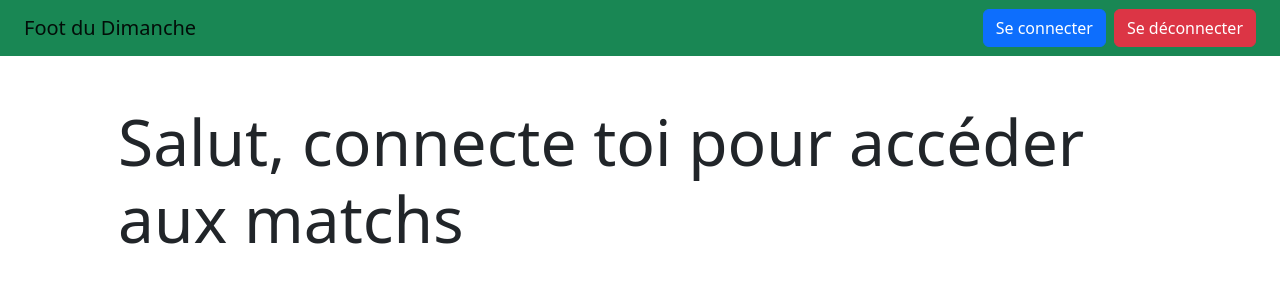
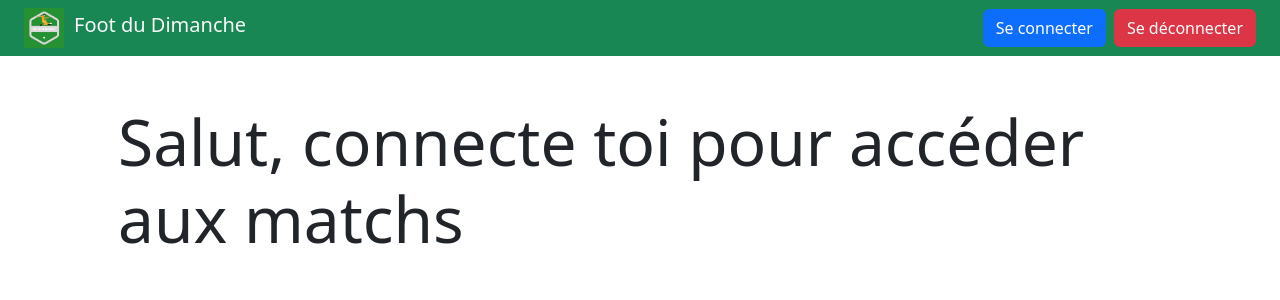
Before and after one commit to GitHub038/FootDuDimancheWeb, a React (Create React App) app: page / in a window 1280 px wide. Shown: the top 300 px of the page. Built offline with nearby package versions, Linux system fonts and the light colour scheme; no server answers.

Commit message:
add logo in navigation bar

```diff
--- a/src/components/Navbar.js
+++ b/src/components/Navbar.js
@@ -4,6 +4,7 @@ import { Link } from "react-router-dom";
 import { signOut } from "firebase/auth";
 import { useNavigate } from "react-router-dom";
 import { auth } from "../firebase-config";
+import logo from "../images/logo.png";
 
 export default function Navbar() {
   const { toggleModals } = useContext(UserContext);
@@ -24,9 +25,16 @@ export default function Navbar() {
 
   return (
     <nav className="navbar navbar-light bg-success px-4">
-      <Link to="/" className="navbar-brand">
-        Foot du Dimanche
-      </Link>
+      <div>
+        <img src={logo} alt="" style={{ maxHeight: "40px" }} />
+        <Link
+          to="/"
+          className="navbar-brand text-light"
+          style={{ marginLeft: "10px" }}
+        >
+          Foot du Dimanche
+        </Link>
+      </div>
       <div>
         <button
           /* Fonction anonyme dans le onClick sinon elle va s'exécuter à chaque return*/
--- a/src/pages/Private/PrivateHome/PrivateHome.js
+++ b/src/pages/Private/PrivateHome/PrivateHome.js
@@ -3,7 +3,7 @@ import cat from "./cat.gif";
 export default function PrivateHome() {
   return (
     <div className="container p-5">
-      <h1 className="display-3 text-light mb-4">Home Sweet Private Home</h1>
+      <h1 className="display-3 mb-4">Home Sweet Private Home</h1>
       <img src={cat} alt="" />
     </div>
   );
```
Also changed, not shown: src/images/logo.png (added).
